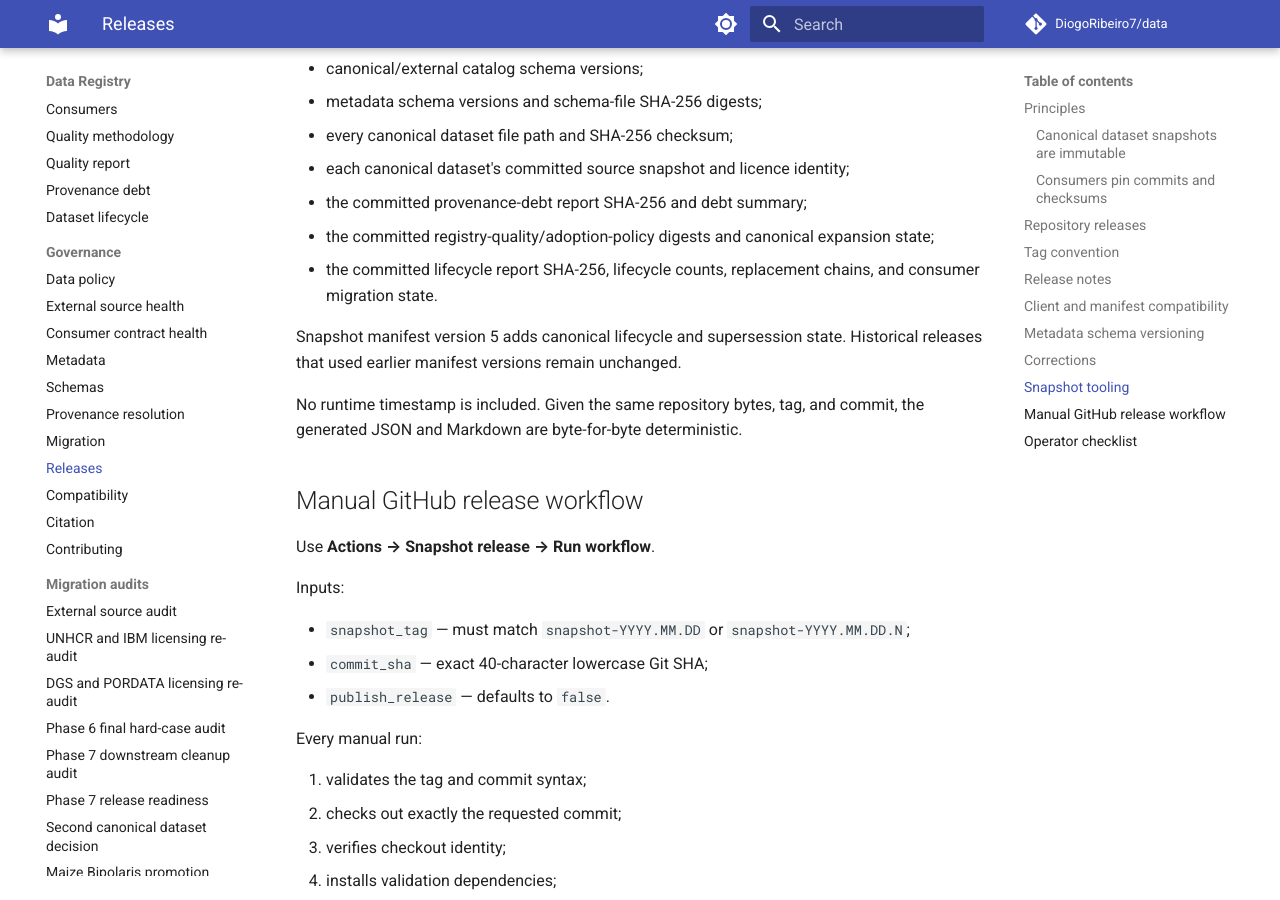
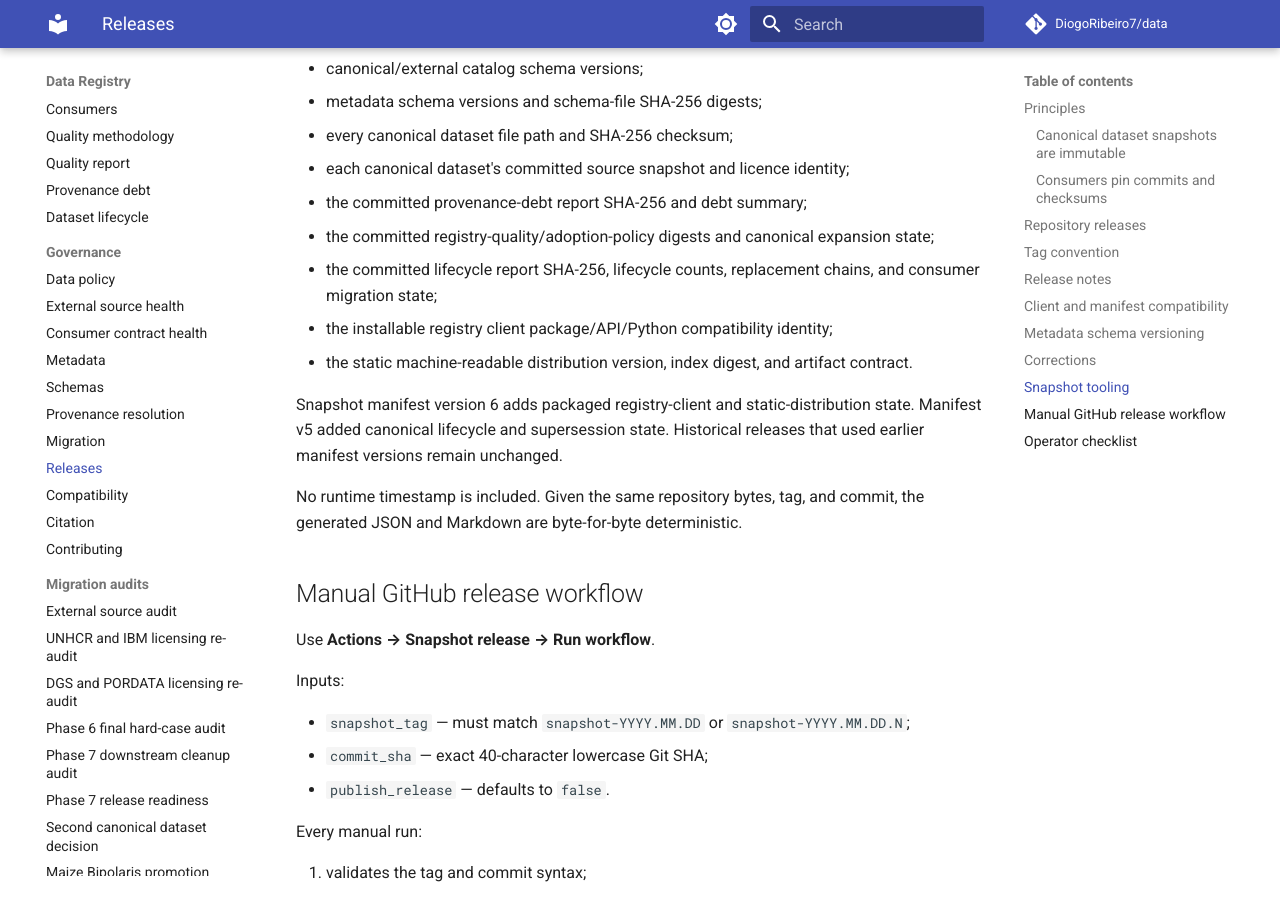
Before and after one commit to DiogoRibeiro7/data, an MkDocs documentation site: the page built from docs/RELEASES.md, in a window 1280 px wide and 900 px high, scrolled down 3314 px. Built offline with MkDocs 1.6.1 and Material for MkDocs 9.7.7, drawn with Linux system fonts in a browser that asks for light colours; comment, search, counter and statistics services are not loaded; some of the changed text lies outside the part shown.

Commit message:
Document snapshot manifest v6

```diff
--- a/docs/RELEASES.md
+++ b/docs/RELEASES.md
@@ -76,8 +76,8 @@ Registry snapshot tags, package versions, metadata schema versions, static
 distribution versions, and snapshot manifest versions are deliberately
 independent version domains.
 
-The current snapshot manifest is version 5. Published historical manifests
-versions 1–5 remain recognized and are never rewritten in place.
+The current snapshot manifest is version 6. Published historical manifests
+versions 1–6 remain recognized and are never rewritten in place.
 
 ## Metadata schema versioning
 
@@ -128,9 +128,11 @@ The manifest records:
 - each canonical dataset's committed source snapshot and licence identity;
 - the committed provenance-debt report SHA-256 and debt summary;
 - the committed registry-quality/adoption-policy digests and canonical expansion state;
-- the committed lifecycle report SHA-256, lifecycle counts, replacement chains, and consumer migration state.
+- the committed lifecycle report SHA-256, lifecycle counts, replacement chains, and consumer migration state;
+- the installable registry client package/API/Python compatibility identity;
+- the static machine-readable distribution version, index digest, and artifact contract.
 
-Snapshot manifest version 5 adds canonical lifecycle and supersession state. Historical releases that used earlier manifest versions remain unchanged.
+Snapshot manifest version 6 adds packaged registry-client and static-distribution state. Manifest v5 added canonical lifecycle and supersession state. Historical releases that used earlier manifest versions remain unchanged.
 
 No runtime timestamp is included. Given the same repository bytes, tag, and commit, the generated JSON and Markdown are byte-for-byte deterministic.
 
```
